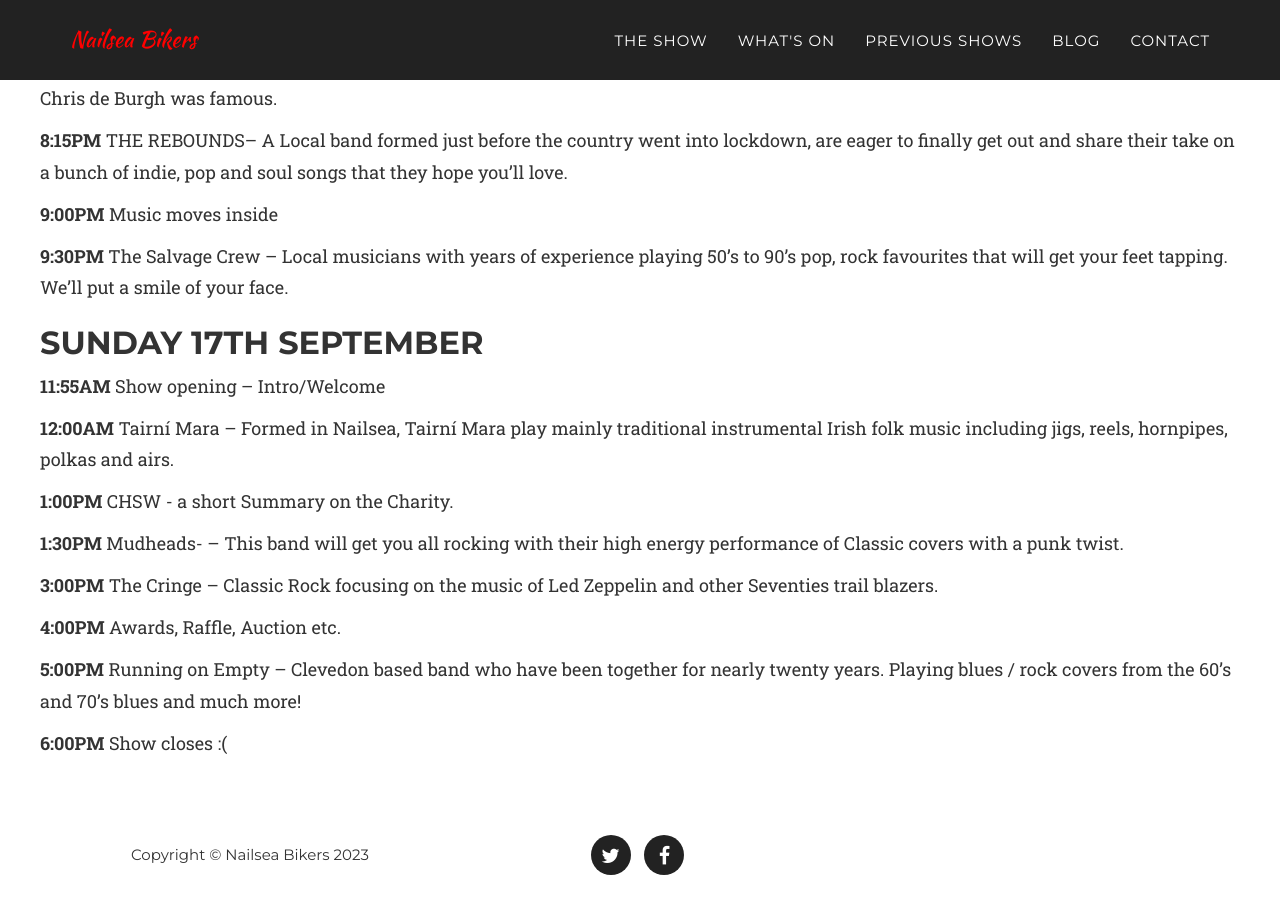
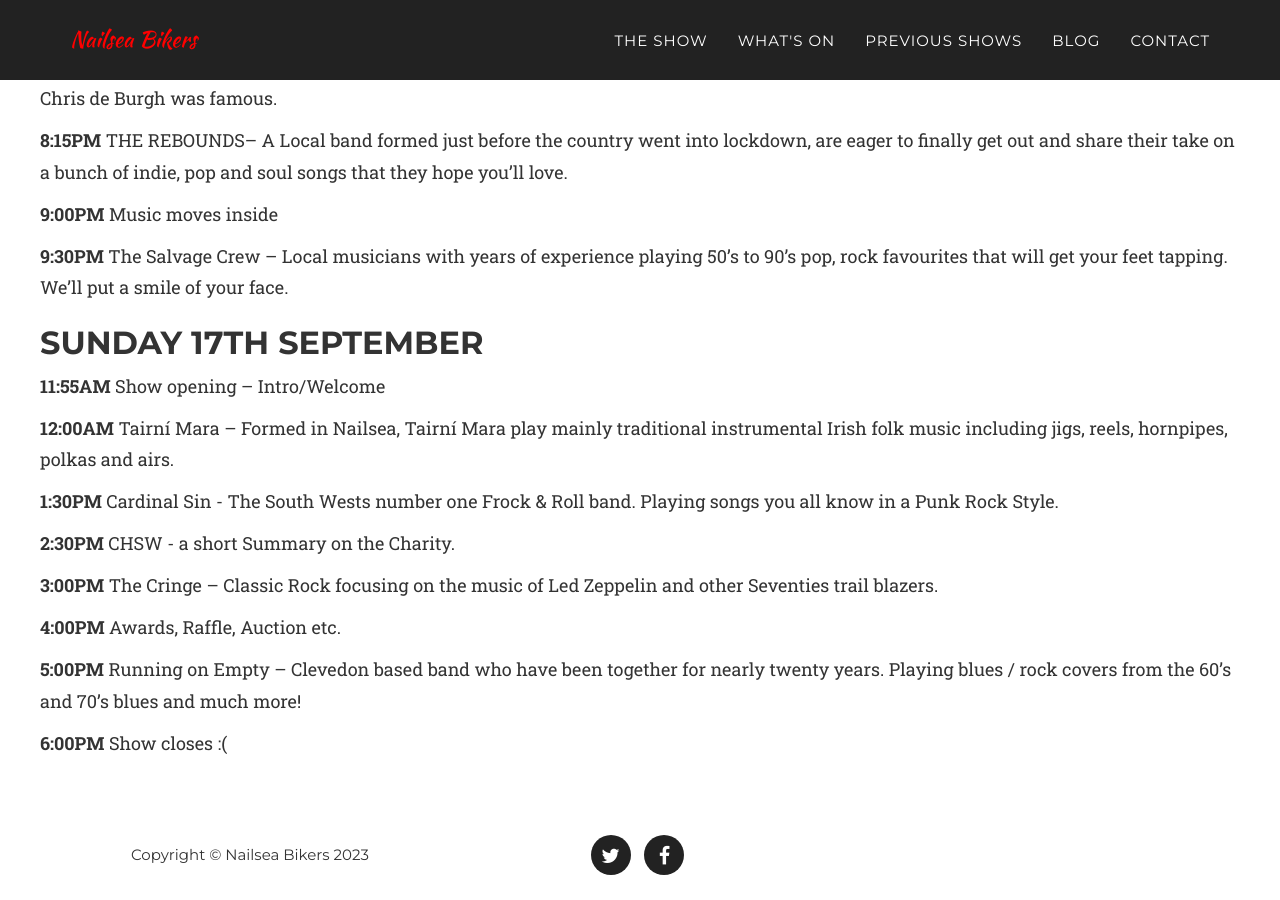
Before and after one commit to nailsea-bikers/nailsea-bikers.github.io, a Jekyll site: the page built from _posts/2023-03-15-programme-2023.markdown, in a window 1280 px wide and 900 px high, scrolled down 1237 px. Built offline with Jekyll 4.4.1, drawn with Linux system fonts in a browser that asks for light colours; some web fonts are replaced.

Commit message:
Cchanges

```diff
--- a/_posts/2023-03-15-programme-2023.markdown
+++ b/_posts/2023-03-15-programme-2023.markdown
@@ -42,9 +42,9 @@ description: Full list of all the events and bands
 
 **12:00AM** Tairní Mara – Formed in Nailsea, Tairní Mara play mainly traditional instrumental Irish folk music including jigs, reels, hornpipes, polkas and airs.
 
-**1:00PM** CHSW - a short Summary on the Charity.
+**1:30PM** Cardinal Sin - The South Wests number one Frock & Roll band. Playing songs you all know in a Punk Rock Style.
 
-**1:30PM** Mudheads- – This band will get you all rocking with their high energy performance of Classic covers with a punk twist.
+**2:30PM** CHSW - a short Summary on the Charity.
 
 **3:00PM** The Cringe – Classic Rock focusing on the music of Led Zeppelin and other Seventies trail blazers.
 
```
Also changed, not shown: _posts/2023-05-15-auction-list-2023.markdown (deleted, +0 -19 lines), _posts/2023-09-11-auction-list-2023.markdown (added, +40 -0 lines).
